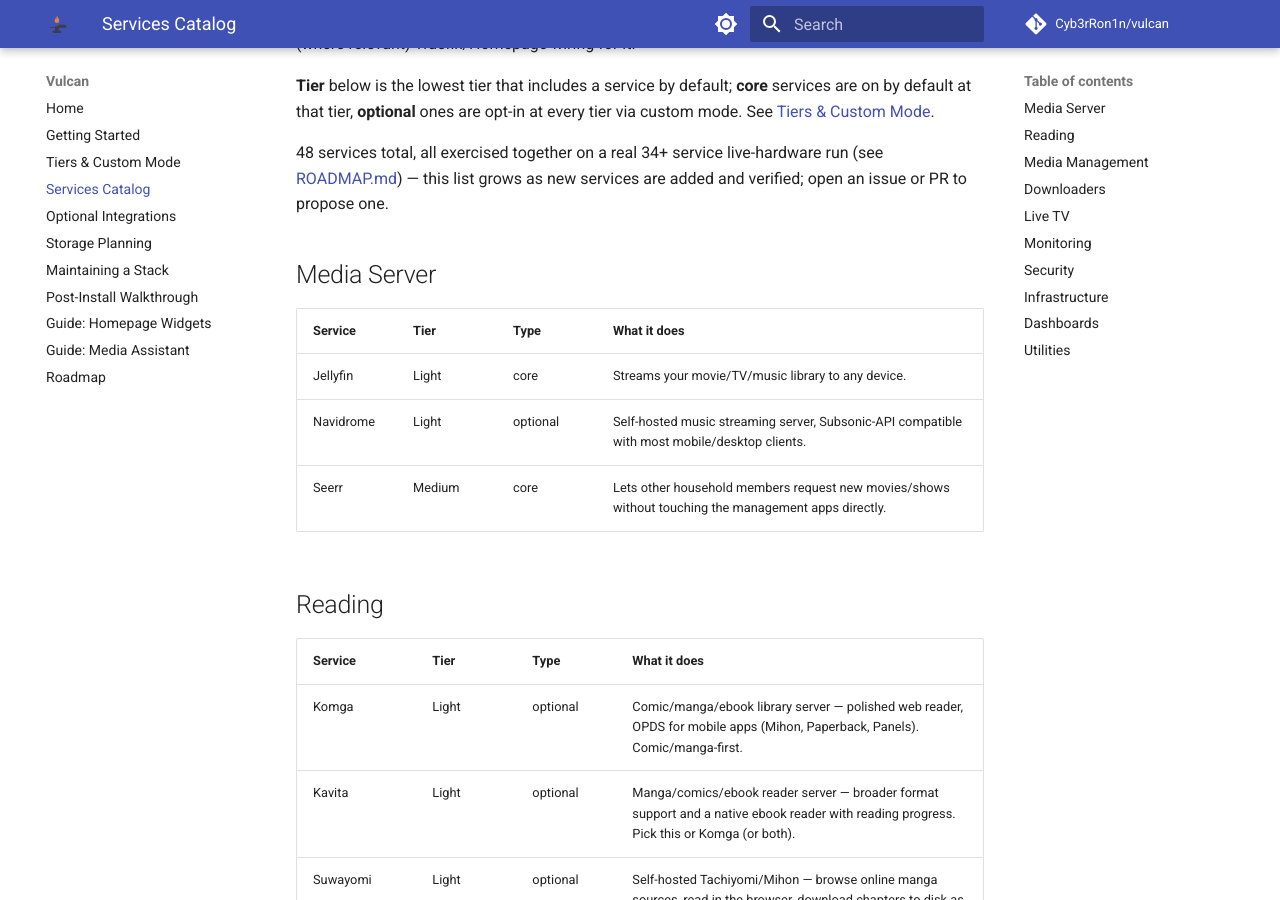
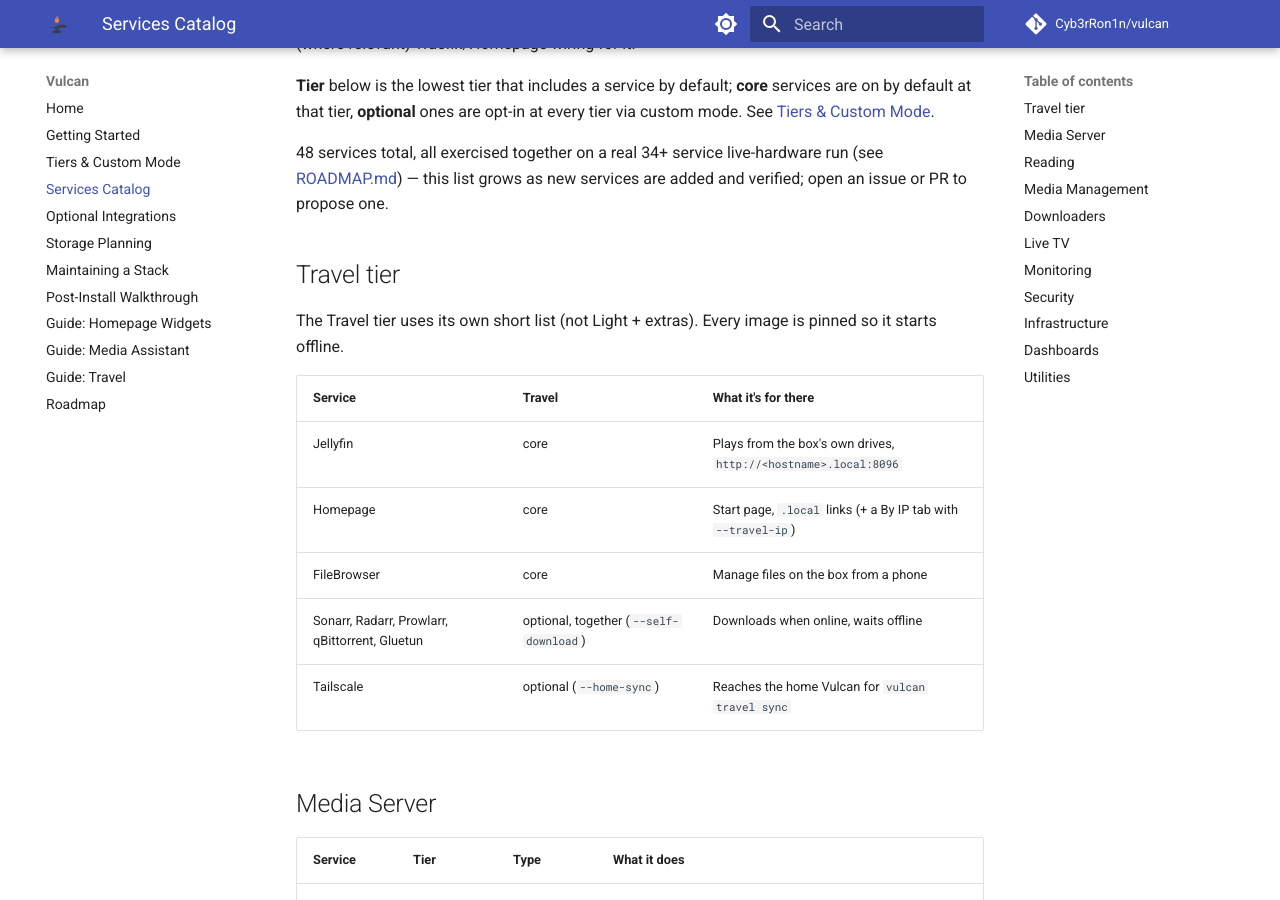
Before and after one commit to Cyb3rRon1n/vulcan, an MkDocs documentation site: the page built from docs/services-catalog.md, in a window 1280 px wide and 900 px high, scrolled down 225 px. Built offline with MkDocs 1.6.1 and Material for MkDocs 9.7.7, drawn with Linux system fonts in a browser that asks for light colours; comment, search, counter and statistics services are not loaded.

Commit message:
Travel tier 8/9: docs (#56)
Co-authored-by: Cyb3rRon1n <Cyb3rRon1n@users.noreply.github.com>

```diff
--- a/docs/services-catalog.md
+++ b/docs/services-catalog.md
@@ -5,6 +5,18 @@ Every service Vulcan knows how to deploy, one row each, grouped by category. Thi
 **Tier** below is the lowest tier that includes a service by default; **core** services are on by default at that tier, **optional** ones are opt-in at every tier via custom mode. See [Tiers & Custom Mode](tiers.md).
 
 48 services total, all exercised together on a real 34+ service live-hardware run (see [ROADMAP.md](roadmap.md)) — this list grows as new services are added and verified; open an issue or PR to propose one.
+
+## Travel tier
+
+The Travel tier uses its own short list (not Light + extras). Every image is pinned so it starts offline.
+
+| Service | Travel | What it's for there |
+|---|---|---|
+| Jellyfin | core | Plays from the box's own drives, `http://<hostname>.local:8096` |
+| Homepage | core | Start page, `.local` links (+ a By IP tab with `--travel-ip`) |
+| FileBrowser | core | Manage files on the box from a phone |
+| Sonarr, Radarr, Prowlarr, qBittorrent, Gluetun | optional, together (`--self-download`) | Downloads when online, waits offline |
+| Tailscale | optional (`--home-sync`) | Reaches the home Vulcan for `vulcan travel sync` |
 
 ## Media Server
 
--- a/mkdocs.yml
+++ b/mkdocs.yml
@@ -37,6 +37,7 @@ nav:
   - Post-Install Walkthrough: walkthrough.md
   - "Guide: Homepage Widgets": guides/homepage-widgets.md
   - "Guide: Media Assistant": guides/media-assistant.md
+  - "Guide: Travel": guides/travel.md
   - Roadmap: roadmap.md
 
 markdown_extensions:
```
Also changed, not shown: CHANGELOG.md (+1 -0 lines), CLAUDE.md (+1 -0 lines), README.md (+3 -0 lines), ROADMAP.md (+2 -0 lines), docs/guides/travel.md (added, +103 -0 lines), docs/tiers.md (+3 -0 lines).
